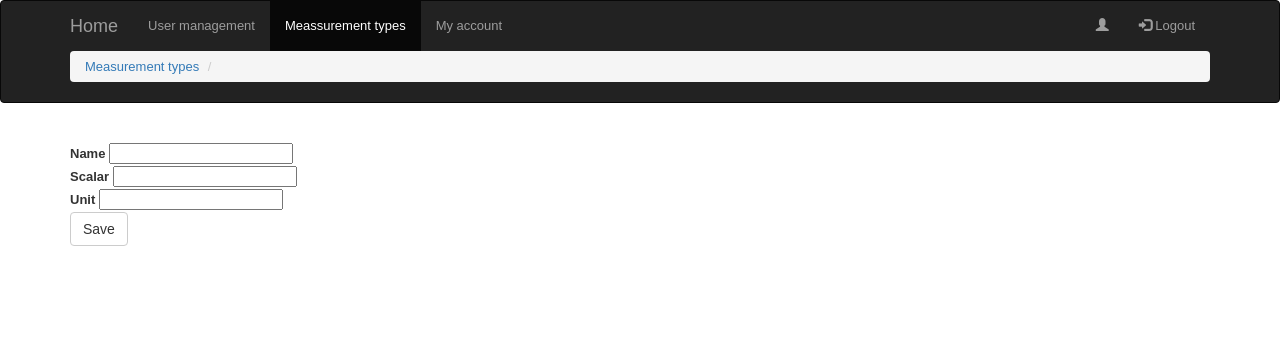
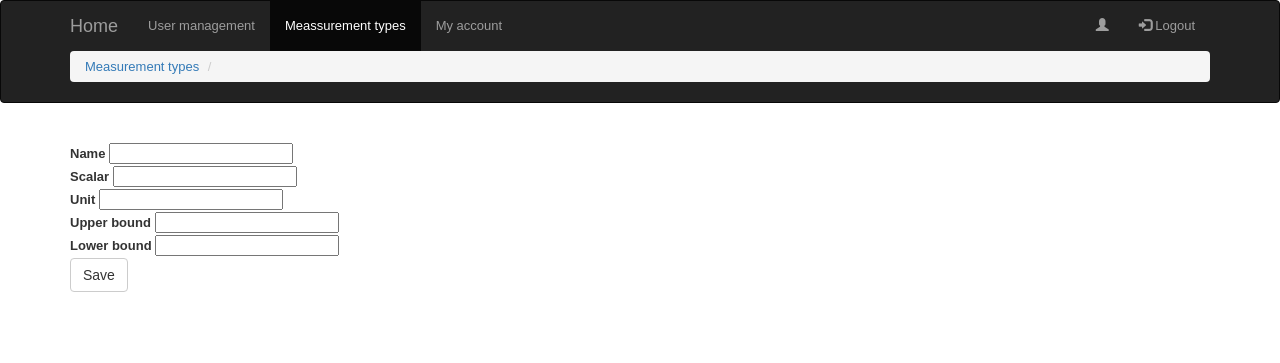
Before and after one commit to deVinnnie/python-sensor-server, a Django app: template webservice/data/templates/data/measurementtype-detail.html in a window 1280 px wide. Shown: the top 363 px of the page. Run offline with Django 3.2, Linux system fonts and the light colour scheme; the template is opened without the code that fills it, so the values that code supplies are empty; some libraries are stand-ins or nearby versions.

Commit message:
Set boundaries

```diff
--- a/webservice/data/models.py
+++ b/webservice/data/models.py
@@ -121,6 +121,8 @@ class MeasurementType(models.Model):
     unit = models.CharField(db_column='Unit', max_length=45, blank=True)
     scalar = models.IntegerField(db_column='Scalar', blank=True, null=True)
     name = models.CharField(db_column='Name', max_length=45, blank=True)
+    upper_bound = models.IntegerField(default = 27)
+    lower_bound = models.IntegerField(default = 0)
 
     class Meta:
         managed = True
--- a/webservice/data/templates/data/company-list.html
+++ b/webservice/data/templates/data/company-list.html
@@ -10,8 +10,11 @@
     <div class="col-md-2">
         <h1>Alerts</h1>
     </div>
-    <div class="col-md-10">
+    <div class="col-md-2">
         <a class="btn btn-primary btn-refresh" href="{% url 'data:alerts' %}">Refresh</a>
+    </div>
+    <div class="col-md-8">
+        <a class="btn btn-primary btn-refresh" href="{% url 'measurementtype-list' %}">Set boundaries</a>
     </div>
 </div>
 <div class="row">
--- a/webservice/data/templates/data/measurementtype-detail.html
+++ b/webservice/data/templates/data/measurementtype-detail.html
@@ -31,6 +31,15 @@
 
     <br/>
 
+    <label>Upper bound</label>
+    <input type="text" name="upper_bound" value="{{ upper_bound }}"/>
+
+    <br/>
+    <label>Lower bound</label>
+    <input type="text" name="lower_bound" value="{{ lower_bound }}"/>
+
+    <br/>
+
     <button type="submit" class="btn btn-default">Save</button>
 </form>
 {% endblock %}
--- a/webservice/rest/serializers.py
+++ b/webservice/rest/serializers.py
@@ -100,5 +100,5 @@ class MeasurementTypeSerializer(serializers.ModelSerializer):
 
     class Meta:
         model = MeasurementType
-        fields = ('measurementTypeID', 'name', 'unit', 'scalar')
+        fields = ('measurementTypeID', 'name', 'unit', 'scalar', 'upper_bound', 'lower_bound')
         read_only_fields = ('measurementTypeID',)
```
